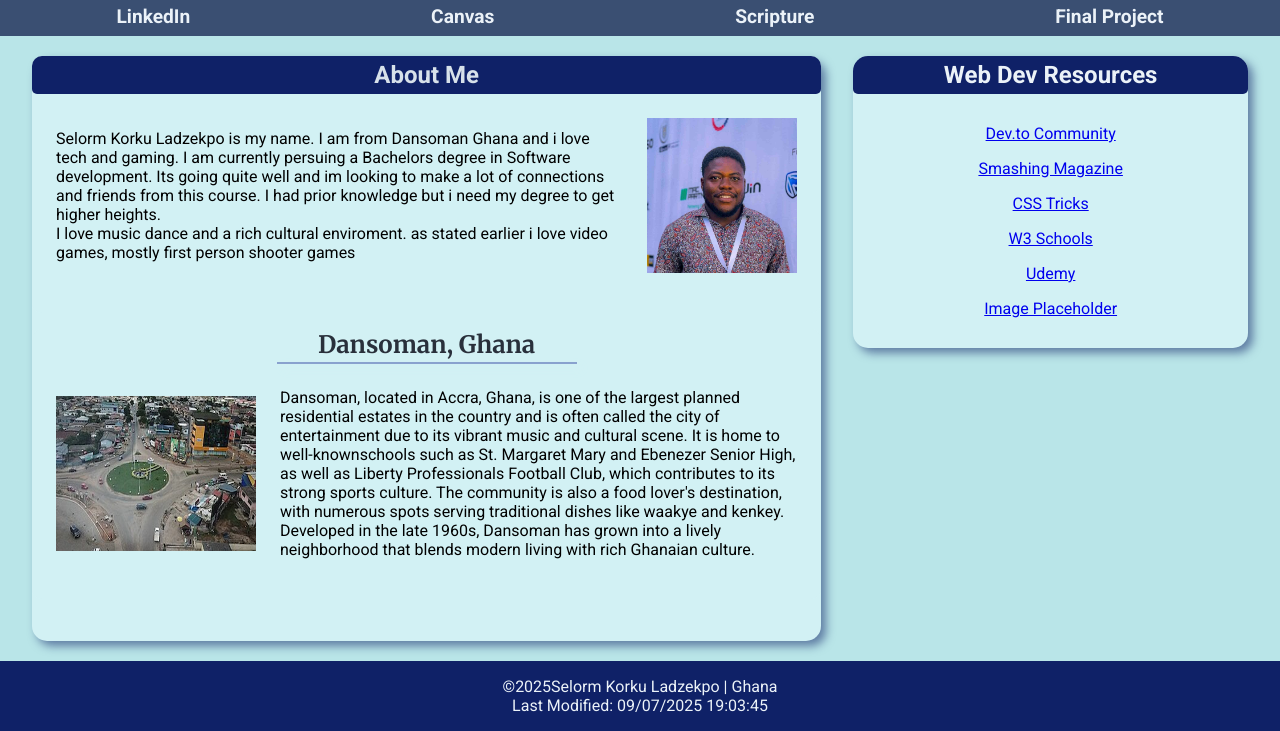
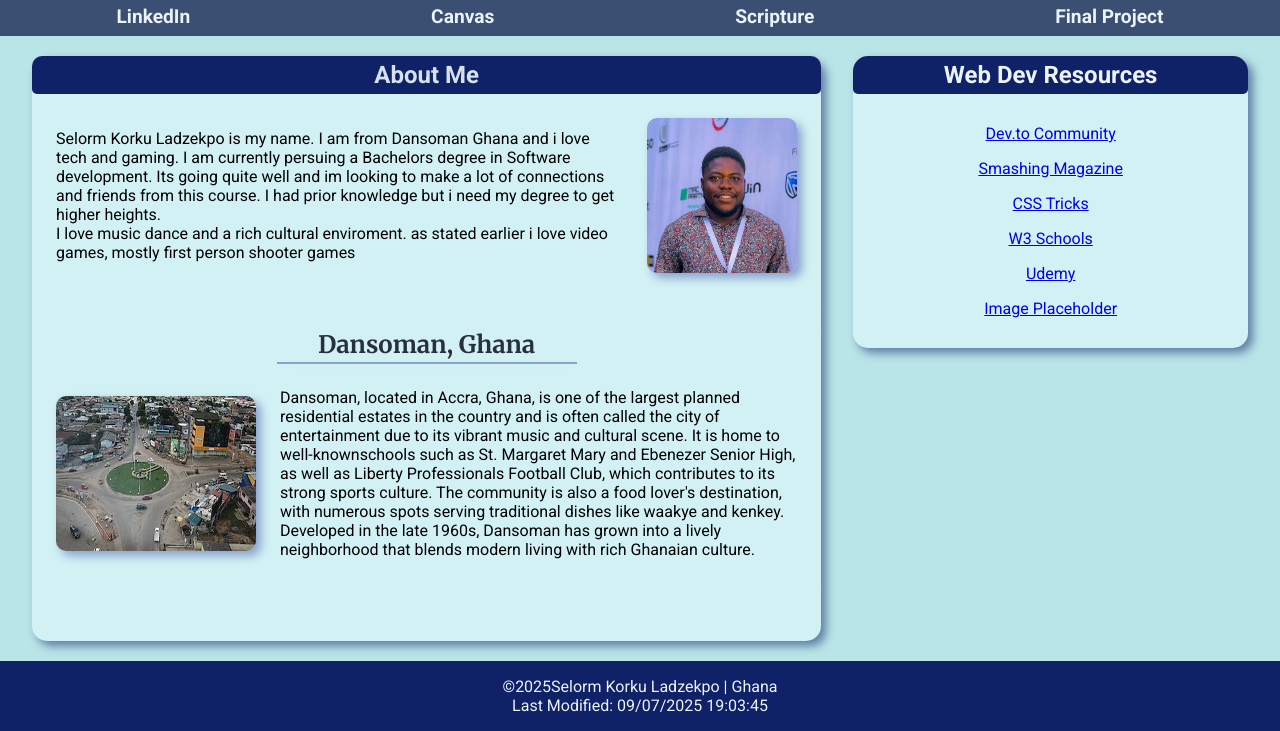
Before and after one commit to korku-selorm/wdd131, a plain HTML site: page index.html in a window 1280 px wide. Shown: the part 69-800 px from the top of the page. Drawn offline with Linux system fonts and the light colour scheme.

Commit message:
a little styling

```diff
--- a/styles/base.css
+++ b/styles/base.css
@@ -107,6 +107,8 @@ hr {
 .card img {
     width: 200px;
     height: 155px;
+    border-radius: 10px;
+    box-shadow: 5px 5px 10px #89a2ce;
 }
 
 
```
